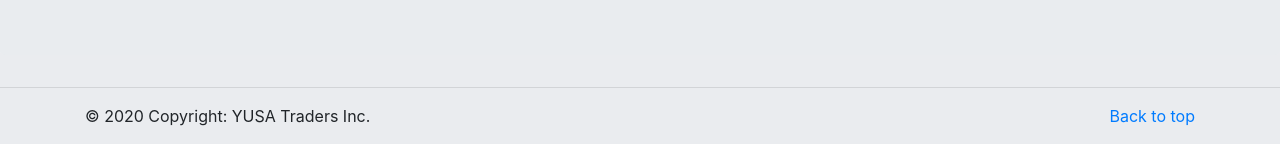
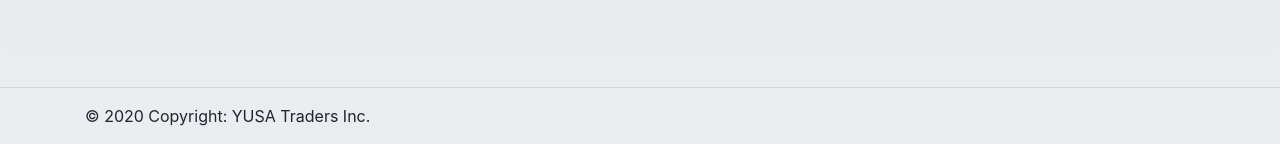
Before and after one commit to CarlosSamaniego88/YUSATraders, a Flask app: page /contact in a window 1280 px wide. Shown: the part 717-861 px from the top of the page. Run offline with Flask 2, Linux system fonts and the light colour scheme; some libraries are stand-ins or nearby versions.

Commit message:
no go to top on contact page

```diff
--- a/templates/contact.html
+++ b/templates/contact.html
@@ -104,7 +104,6 @@
   <!-- FOOTER -->
   <hr>
   <footer class="container">
-    <p class="float-right"><a href="#">Back to top</a></p>
     <p>&copy; 2020 Copyright: YUSA Traders Inc.</p>
   </footer>
 
```
